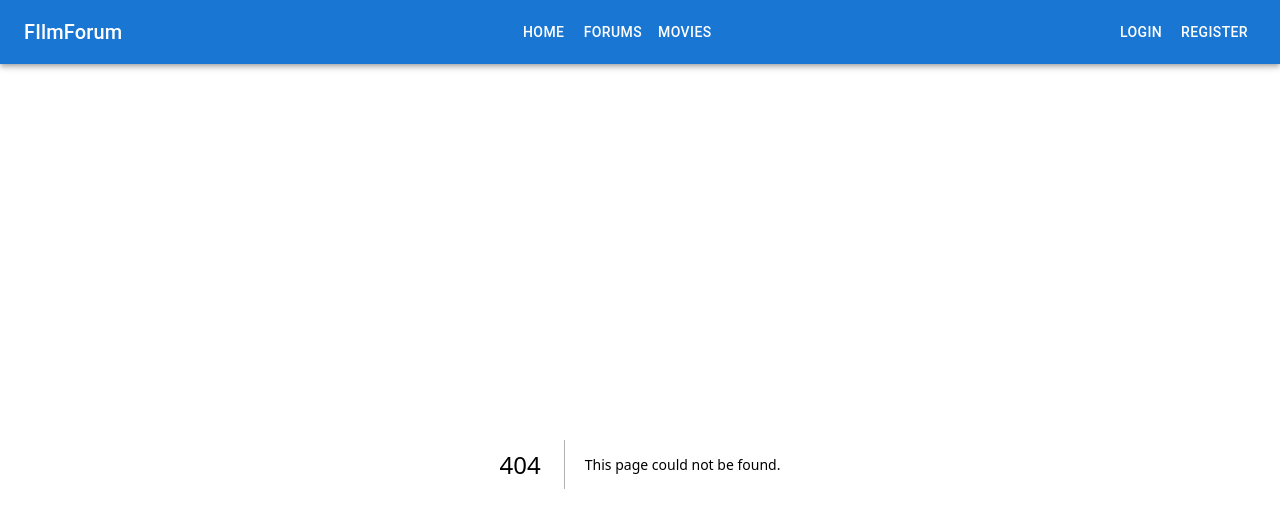
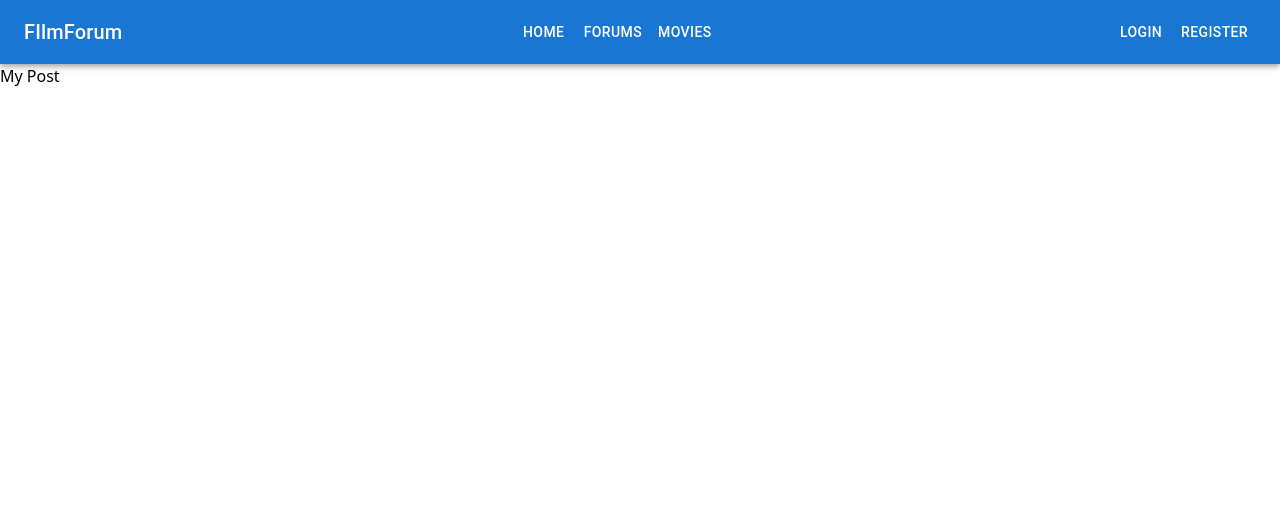
Before and after one commit to fatgod4937/filmForum, a Next.js app in the folder src/frontend/: page /movies/1 in a window 1280 px wide. Before the commit this address had no page. Shown: the top 528 px of the page. Built offline with nearby package versions, Linux system fonts and the light colour scheme.

Commit message:
[add] movie slug

```diff
--- /dev/null
+++ b/src/frontend/app/movies/[slug]/page.tsx
@@ -0,0 +1,10 @@
+import React from "react";
+
+export default async function Page({
+    params,
+}: {
+    params: Promise<{ slug: string }>;
+}) {
+    const slug = (await params).slug;
+    return <div>My Post</div>;
+}
```
